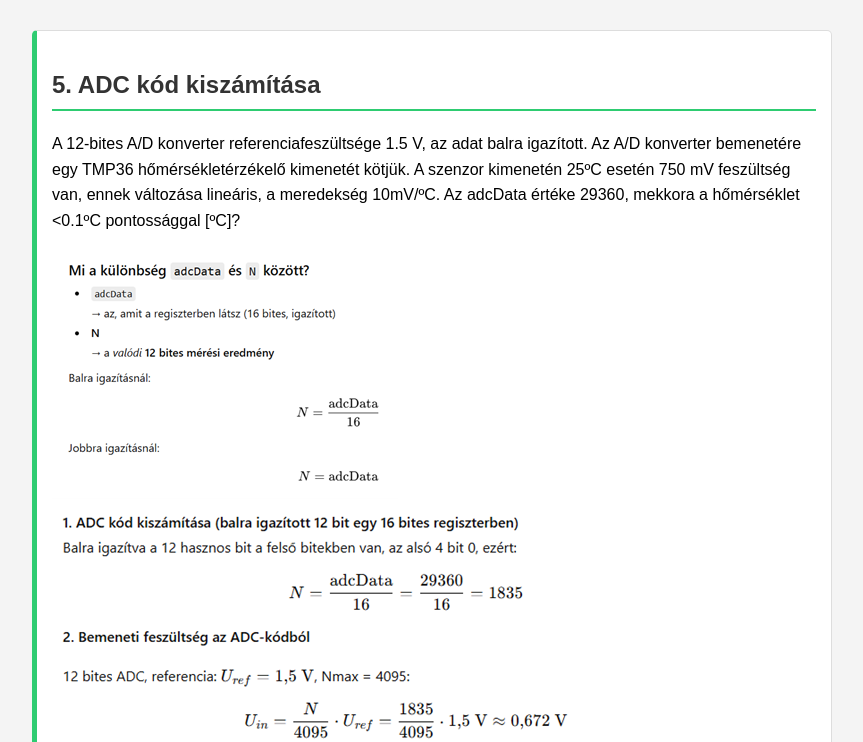
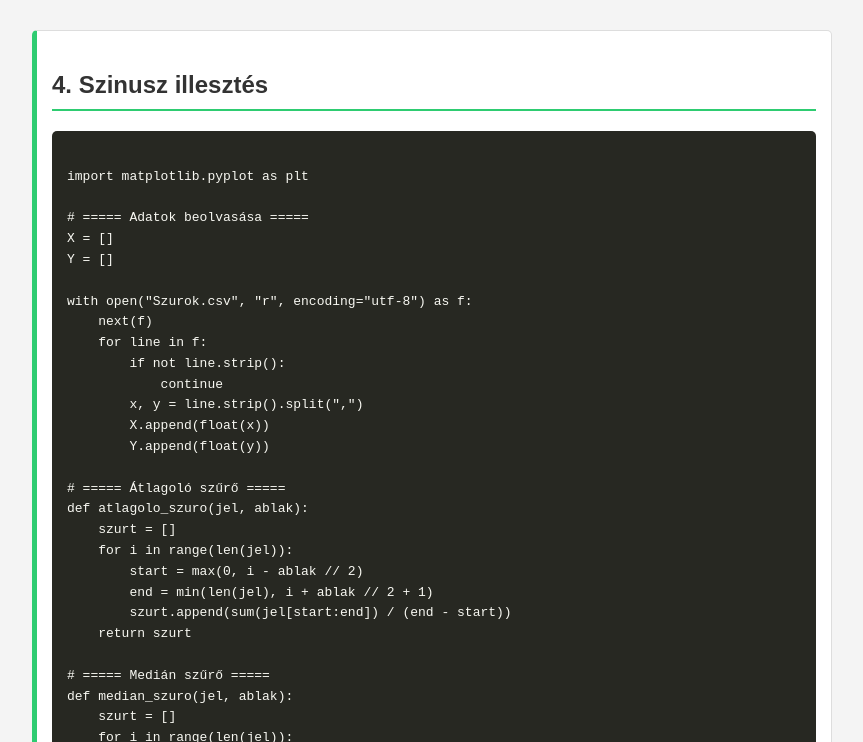
Before and after one commit to vargamonika/Main, a plain HTML site: page IMA.html in a window 1280 px wide. Shown: the part 5878-6620 px from the top of the page, without its empty margins (208-1071 px from the left). Drawn offline with Linux system fonts and the light colour scheme.

Commit message:
Update IMA.html

```diff
--- a/IMA.html
+++ b/IMA.html
@@ -275,7 +275,63 @@ print(f"R² = {r2:.3f}")
     </div>
 
     <div class="code-container">
-        <h2>5. ADC kód kiszámítása</h2>
+        <h2>4. Szinusz illesztés</h2>
+        <pre><code>
+import matplotlib.pyplot as plt
+
+# ===== Adatok beolvasása =====
+X = []
+Y = []
+
+with open("Szurok.csv", "r", encoding="utf-8") as f:
+    next(f)
+    for line in f:
+        if not line.strip():
+            continue
+        x, y = line.strip().split(",")
+        X.append(float(x))
+        Y.append(float(y))
+
+# ===== Átlagoló szűrő =====
+def atlagolo_szuro(jel, ablak):
+    szurt = []
+    for i in range(len(jel)):
+        start = max(0, i - ablak // 2)
+        end = min(len(jel), i + ablak // 2 + 1)
+        szurt.append(sum(jel[start:end]) / (end - start))
+    return szurt
+
+# ===== Medián szűrő =====
+def median_szuro(jel, ablak):
+    szurt = []
+    for i in range(len(jel)):
+        start = max(0, i - ablak // 2)
+        end = min(len(jel), i + ablak // 2 + 1)
+        resz = sorted(jel[start:end])
+        szurt.append(resz[len(resz) // 2])
+    return szurt
+
+# ===== Szűrés =====
+ablak_meret = 3
+Y_atlag = atlagolo_szuro(Y, ablak_meret)
+Y_median = median_szuro(Y, ablak_meret)
+
+# ===== Ábrázolás =====
+plt.plot(X, Y, label="Eredeti jel", alpha=0.6)
+plt.plot(X, Y_atlag, label="Átlagoló szűrő")
+plt.plot(X, Y_median, label="Medián szűrő")
+
+plt.xlabel("X")
+plt.ylabel("Y")
+plt.title("Eredeti és szűrt jelek")
+plt.legend()
+plt.grid(True)
+plt.show()
+</code></pre>
+    </div>
+
+    <div class="code-container">
+        <h2>6. ADC kód kiszámítása</h2>
         <p>A 12-bites A/D konverter referenciafeszültsége 1.5 V, az adat balra igazított.
 Az A/D konverter bemenetére egy TMP36 hőmérsékletérzékelő kimenetét kötjük. A szenzor kimenetén
             25ºC esetén 750 mV feszültség van, ennek változása lineáris, a meredekség 10mV/ºC. Az adcData értéke
@@ -289,7 +345,7 @@ Az A/D konverter bemenetére egy TMP36 hőmérsékletérzékelő kimenetét köt
     </div>
 
 <div class="code-container">
-        <h2>6. ADC Bemeneti és Kimeneti feszültség</h2>
+        <h2>7. ADC Bemeneti és Kimeneti feszültség</h2>
         <p>Egy Vin feszültségjel feszültségosztón keresztül jut a 12-bites A/D konverter bemenetére. R1 és R2 értéke 6800 Ohm. Az A/D konverter
             referenciafeszültsége 2.7 V, az adat jobbra igazított. Az adcData értéke 3125. Mekkora a Vin feszültségjel <0.1% pontossággal [V]</p>
         <div class="image-gallery">
```
